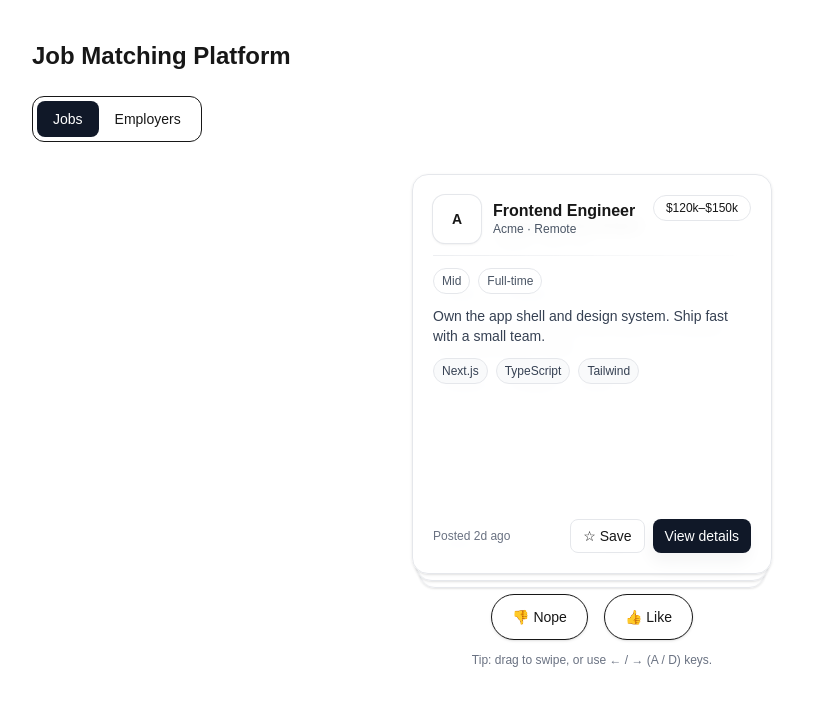
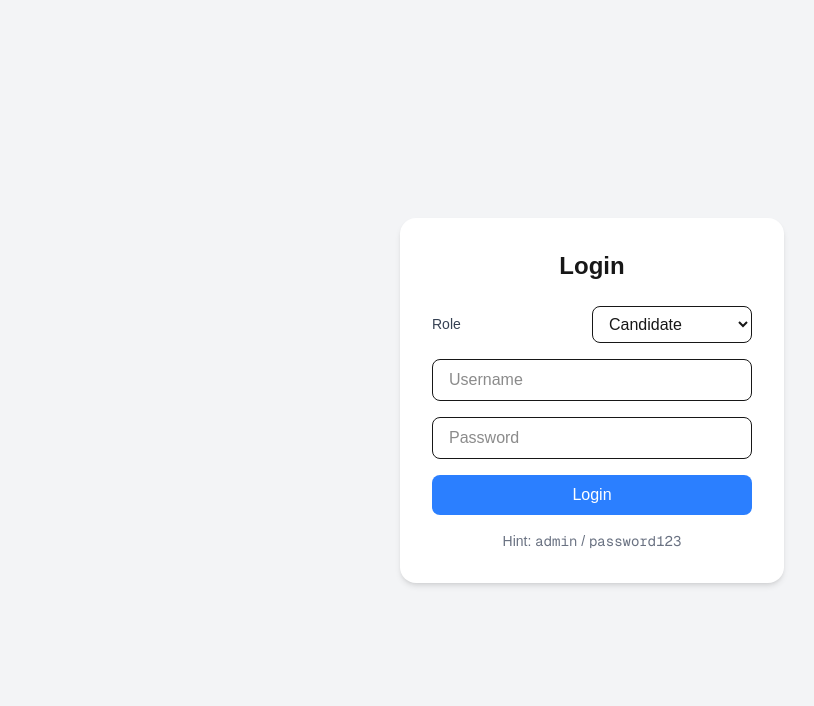
Before and after one commit to tealamore/job-matching-platform, a Next.js app in the folder apps/web/: page / in a window 1280 px wide. Shown: the top 706 px of the page, without its empty margins (48-862 px from the left). Built offline with nearby package versions, Linux system fonts and the light colour scheme.

Commit message:
loginpage (#23)
* loginpage

* Update LoginPage.tsx

Added a Role selection at start of login to identify who the logged in user is.

* Update page.tsx

---------

Co-authored-by: hatimhussain52 <157620936+hatimhussain52@users.noreply.github.com>

```diff
--- a/apps/web/src/app/page.tsx
+++ b/apps/web/src/app/page.tsx
@@ -1,49 +1,96 @@
-'use client';
+"use client";
 
-import { useMemo, useState } from 'react';
-import JobCard, { type Job } from '@/components/JobCard';
-import EmployerCard, { type Employer } from '@/components/EmployerCard';
-import SwipeDeck, { type SwipeDirection } from '@/components/SwipeDeck';
-import { sampleJobs, sampleEmployers } from '@/data/sample';
+import EmployerCard, { type Employer } from "@/components/EmployerCard";
+import JobCard, { type Job } from "@/components/JobCard";
+import LoginPage from "@/components/LoginPage";
+import SwipeDeck, { type SwipeDirection } from "@/components/SwipeDeck";
+import { sampleEmployers, sampleJobs } from "@/data/sample";
+import { useEffect, useMemo, useState } from "react";
 
-export default function HomePage() {
-  const [tab, setTab] = useState<'jobs' | 'employers'>('jobs');
+export default function Page() {
+  // -----------------------
+  // Login state
+  // -----------------------
+  const [isLoggedIn, setIsLoggedIn] = useState(false);
+  const [loading, setLoading] = useState(true);
+
+  useEffect(() => {
+    const token = localStorage.getItem("isAuthenticated");
+    if (token == "true") {
+      setIsLoggedIn(true);
+    }
+    setLoading(false);
+  }, []);
+
+  const handleLogin = (role: string) => {
+    console.log("✅ User logged in as:", role);
+    localStorage.setItem("token", "example-token"); // store session token
+    localStorage.setItem("role", role);
+    // keep this in sync with the useEffect check so refresh persists login
+    localStorage.setItem("isAuthenticated", "true");
+    setIsLoggedIn(true);
+  };
+
+  // -----------------------
+  // HomePage state
+  // -----------------------
+  const [tab, setTab] = useState<"jobs" | "employers">("jobs");
   const [lastAction, setLastAction] = useState<string | null>(null);
 
-  const items = useMemo(() => (tab === 'jobs' ? sampleJobs : sampleEmployers), [tab]);
+  const items = useMemo(
+    () => (tab === "jobs" ? sampleJobs : sampleEmployers),
+    [tab]
+  );
 
   const onSwipe = (dir: SwipeDirection, item: Job | Employer) => {
-    const label = 'title' in item ? item.title : item.name;
-    setLastAction(`${dir === 'right' ? 'Liked' : 'Dismissed'}: ${label}`);
-    // later: call API to persist preference
+    const label = "title" in item ? item.title : item.name;
+    setLastAction(`${dir === "right" ? "Liked" : "Dismissed"}: ${label}`);
+    // TODO: connect to backend later
   };
+
+  // -----------------------
+  // Render
+  // -----------------------
+  if (loading) {
+    return <div className="p-6 text-center">Loading...</div>;
+  }
+
+  if (!isLoggedIn) {
+    return <LoginPage onLogin={handleLogin} />;
+  }
 
   return (
     <main className="mx-auto max-w-6xl px-4 py-10">
       <h1 className="text-2xl font-bold">Job Matching Platform</h1>
 
+      {/* Tabs */}
       <div className="mt-6 inline-flex rounded-xl border p-1 bg-white">
         <button
-          className={`px-4 py-2 rounded-lg text-sm ${tab === 'jobs' ? 'bg-gray-900 text-white' : ''}`}
-          onClick={() => setTab('jobs')}
+          className={`px-4 py-2 rounded-lg text-sm ${
+            tab === "jobs" ? "bg-gray-900 text-white" : ""
+          }`}
+          onClick={() => setTab("jobs")}
         >
           Jobs
         </button>
         <button
-          className={`px-4 py-2 rounded-lg text-sm ${tab === 'employers' ? 'bg-gray-900 text-white' : ''}`}
-          onClick={() => setTab('employers')}
+          className={`px-4 py-2 rounded-lg text-sm ${
+            tab === "employers" ? "bg-gray-900 text-white" : ""
+          }`}
+          onClick={() => setTab("employers")}
         >
           Employers
         </button>
       </div>
 
+      {/* SwipeDeck */}
       <div className="mt-8 flex justify-center">
         <SwipeDeck
           items={items}
           onSwipe={onSwipe}
-          getId={(it) => ('id' in it ? it.id : Math.random().toString(36))}
+          getId={(it) => ("id" in it ? it.id : Math.random().toString(36))}
           renderItem={(it) =>
-            tab === 'jobs' ? (
+            tab === "jobs" ? (
               <div className="m-auto h-[400px] w-[360px]">
                 <JobCard job={it as Job} />
               </div>
@@ -57,8 +104,12 @@ export default function HomePage() {
         />
       </div>
 
+      {/* Last action */}
       {lastAction && (
-        <p className="mt-4 text-center text-sm text-gray-600" aria-live="polite">
+        <p
+          className="mt-4 text-center text-sm text-gray-600"
+          aria-live="polite"
+        >
           {lastAction}
         </p>
       )}
--- /dev/null
+++ b/apps/web/src/components/LoginPage.tsx
@@ -0,0 +1,71 @@
+"use client";
+import { useState } from "react";
+
+export default function LoginPage({ onLogin }: { onLogin: (role: string) => void }) {
+  const [username, setUsername] = useState("");
+  const [password, setPassword] = useState("");
+  const [error, setError] = useState("");
+  const [role, setRole] = useState<"candidate" | "recruiter">("candidate");
+
+  // fake credentials
+  const validUsername = "admin";
+  const validPassword = "password123";
+
+  const handleSubmit = (e: React.FormEvent) => {
+    e.preventDefault();
+    if (username === validUsername && password === validPassword) {
+      localStorage.setItem("token", "example-token"); // persist login
+      localStorage.setItem("isAuthenticated", "true");
+      setError("");
+      onLogin(role); // notify parent with selected role
+    } else {
+      setError("Invalid username or password");
+    }
+  };
+
+  return (
+    <div className="flex items-center justify-center min-h-screen bg-gray-100">
+      <div className="bg-white p-8 rounded-2xl shadow-md w-96">
+        <h1 className="text-2xl font-bold mb-6 text-center">Login</h1>
+        <form onSubmit={handleSubmit} className="space-y-4">
+          <div className="flex items-center justify-between">
+            <label className="text-sm text-gray-700">Role</label>
+            <select
+              value={role}
+              onChange={(e) => setRole(e.target.value as "candidate" | "recruiter")}
+              className="w-40 px-3 py-2 border rounded-lg focus:outline-none focus:ring-2 focus:ring-blue-500"
+            >
+              <option value="candidate">Candidate</option>
+              <option value="recruiter">Recruiter</option>
+            </select>
+          </div>
+          <input
+            type="text"
+            placeholder="Username"
+            value={username}
+            onChange={(e) => setUsername(e.target.value)}
+            className="w-full px-4 py-2 border rounded-lg focus:outline-none focus:ring-2 focus:ring-blue-500"
+          />
+          <input
+            type="password"
+            placeholder="Password"
+            value={password}
+            onChange={(e) => setPassword(e.target.value)}
+            className="w-full px-4 py-2 border rounded-lg focus:outline-none focus:ring-2 focus:ring-blue-500"
+          />
+          {error && <p className="text-red-500 text-sm">{error}</p>}
+          <button
+            type="submit"
+            className="w-full bg-blue-500 text-white py-2 rounded-lg hover:bg-blue-600 transition"
+          >
+            Login
+          </button>
+        </form>
+        <p className="mt-4 text-gray-500 text-sm text-center">
+          Hint: <span className="font-mono">admin</span> /{" "}
+          <span className="font-mono">password123</span>
+        </p>
+      </div>
+    </div>
+  );
+}
```
Also changed, not shown: 1 other file (tests, documents, lock files or other folders).
